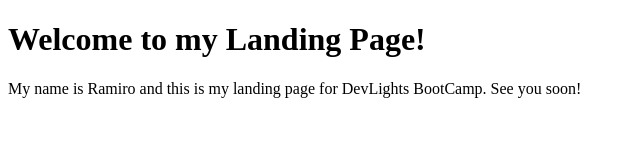
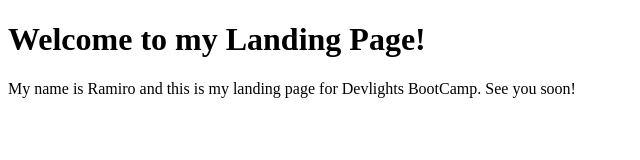
Before and after one commit to RamiroMUG/mi-landing, a plain HTML site: page index.html in a window 1280 px wide. Shown: the full height of the page, 0-640 px from the left. Drawn offline with Linux system fonts and the light colour scheme.

```diff
--- a/index.html
+++ b/index.html
@@ -8,7 +8,7 @@
 <body>
     <h1>Welcome to my Landing Page!</h1>
     <p>My name is Ramiro and this is my landing page for
-        DevLights BootCamp.
+        Devlights BootCamp.
         See you soon!
     </p>
 </body>
```
Also changed, not shown: 1 other file.
